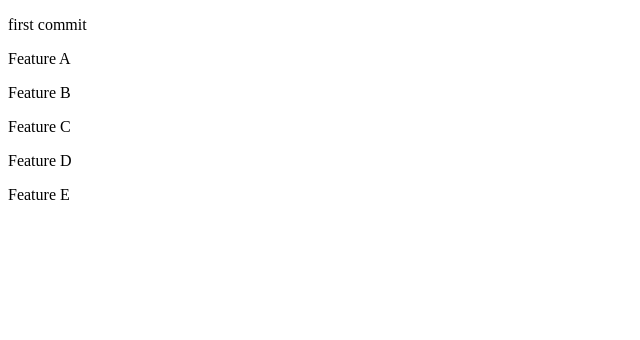
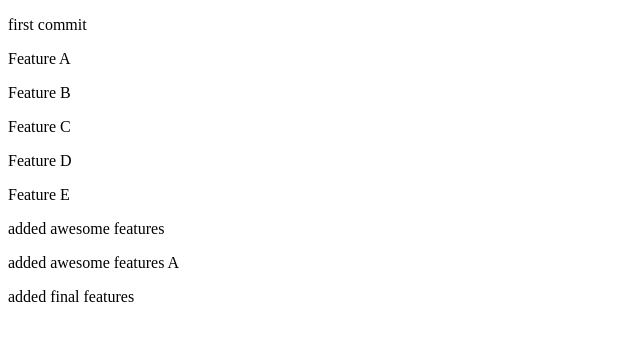
Before and after one commit to shafeequeShafee/GitTutorial, a plain HTML site: page index2.html in a window 1280 px wide. Shown: the whole page, without its empty margins (0-640 px from the left). Drawn offline with Linux system fonts and the light colour scheme.

Commit message:
changes added

```diff
--- a/index2.html
+++ b/index2.html
@@ -13,6 +13,10 @@
     <P>Feature C</P>
     <p>Feature D</p>
     <P>Feature E</P>
+    <P>added awesome features</P>
+    <P>added awesome features A</P>
+    <p>added final features</p>
+
 
 
 
```
Also changed, not shown: Git.txt.
